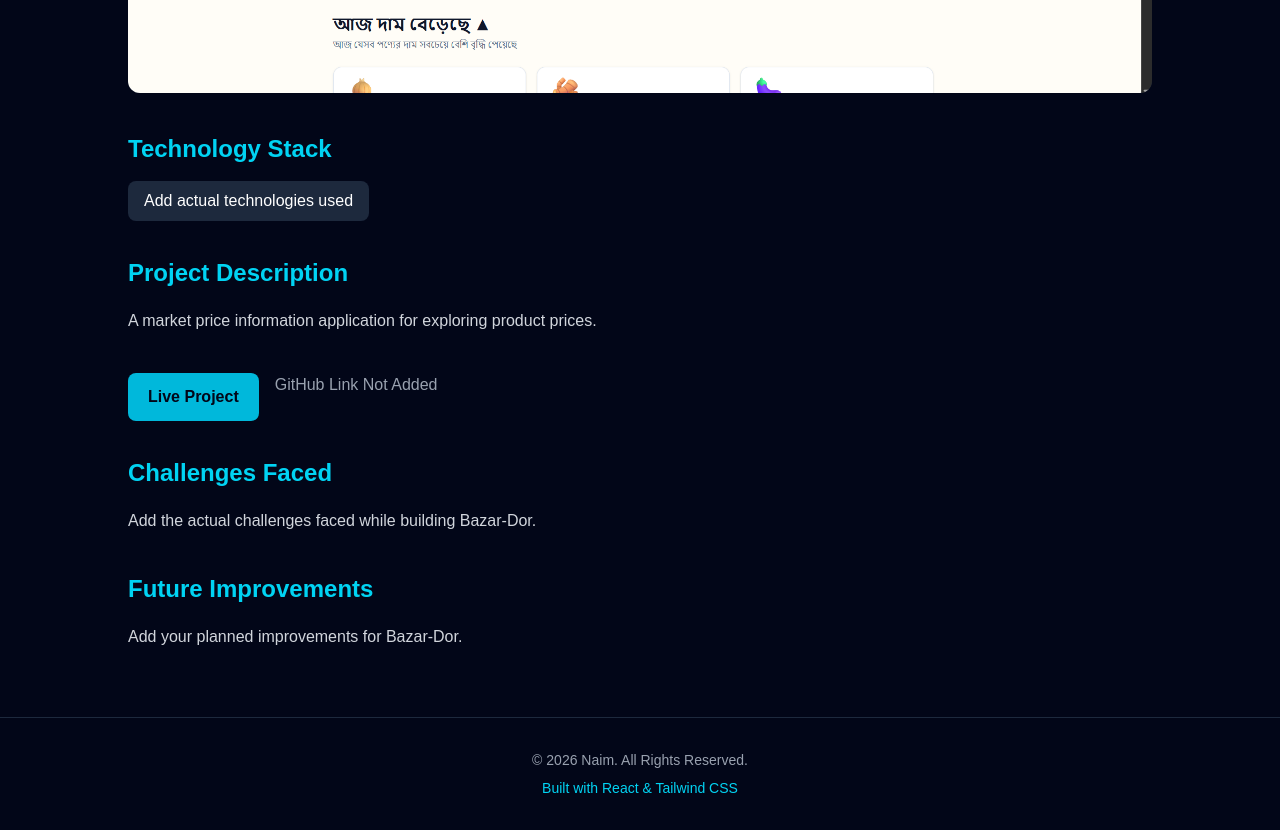
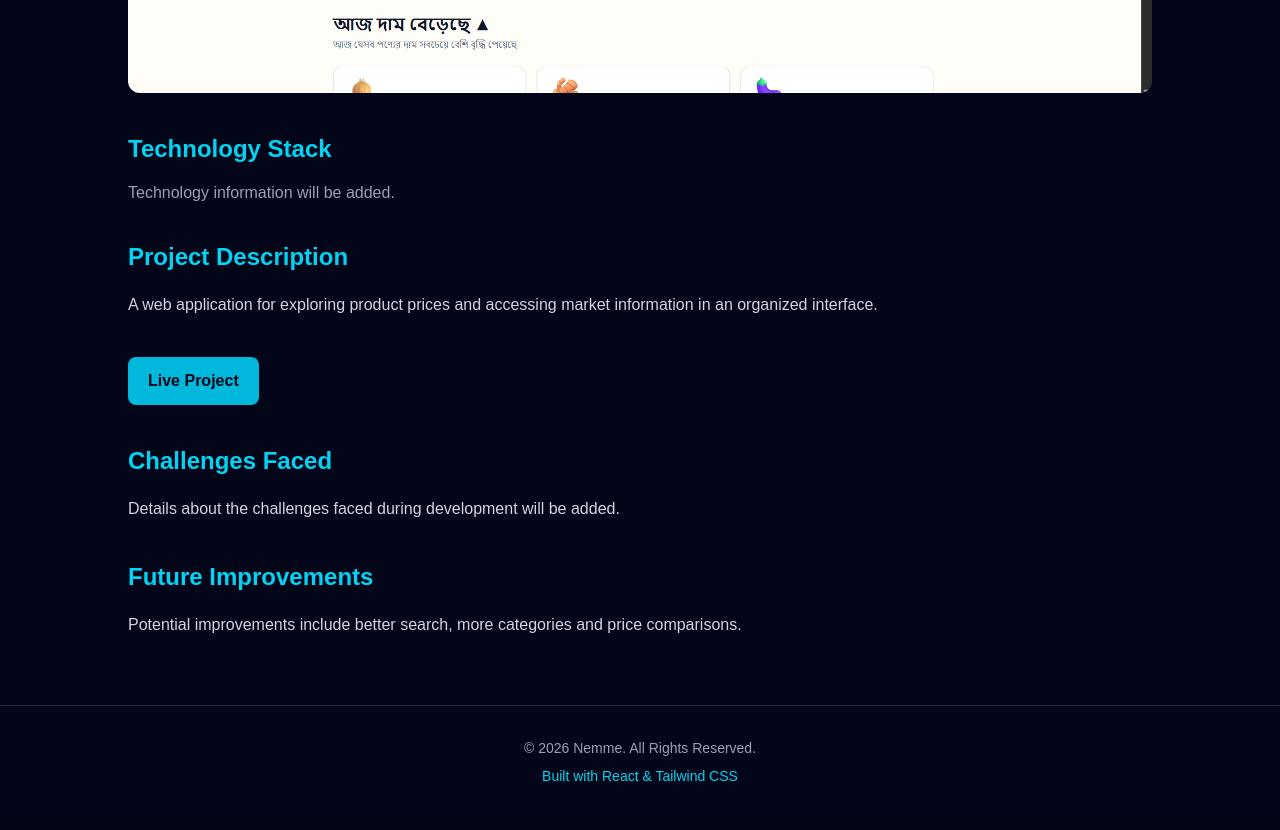
Before and after one commit to MahbubaNimmi15/my-portfolio, a React (Vite) app: page /projects/bazar-dor in a window 1280 px wide. Shown: the part 600-1430 px from the top of the page. Built offline with nearby package versions, Linux system fonts and the light colour scheme.

Commit message:
Replace Task Manager with Dev Stack project

```diff
--- a/src/App.jsx
+++ b/src/App.jsx
@@ -33,18 +33,20 @@ function App() {
 
       <Routes>
         <Route path="/" element={<Home />} />
+
         <Route
           path="/projects/:id"
           element={<ProjectDetails />}
         />
+
         <Route
           path="*"
           element={
-            <div className="min-h-screen flex flex-col items-center justify-center gap-5">
+            <div className="min-h-screen flex flex-col items-center justify-center">
               <h1 className="text-3xl font-bold">
                 404 - Page Not Found
               </h1>
-              <a href="/" className="text-cyan-400">
+              <a href="/" className="text-cyan-400 mt-5">
                 Back to Home
               </a>
             </div>
--- a/src/components/Contact.jsx
+++ b/src/components/Contact.jsx
@@ -25,7 +25,7 @@ function Contact() {
             className="flex items-center gap-3 hover:text-cyan-400 break-all"
           >
             <Mail size={23} />
-            your-email@example.com
+           mahbubanimmi1529@gmail.com
           </a>
 
           {/* Phone */}
@@ -34,7 +34,7 @@ function Contact() {
             className="flex items-center gap-3 hover:text-cyan-400"
           >
             <Phone size={23} />
-            +8801XXXXXXXXX
+            +88017155233876
           </a>
 
           {/* Social Media */}
--- a/src/components/Footer.jsx
+++ b/src/components/Footer.jsx
@@ -3,7 +3,7 @@ function Footer() {
   return (
     <footer className="bg-slate-950 border-t border-slate-800 py-8 px-5 text-center">
       <p className="text-gray-400 text-sm">
-        © {new Date().getFullYear()} Naim.
+        © {new Date().getFullYear()} Nemme.
         All Rights Reserved.
       </p>
       <p className="text-cyan-400 text-sm mt-2">
--- a/src/components/projects.jsx
+++ b/src/components/projects.jsx
@@ -7,97 +7,124 @@ export const projects = [
     name: "FitLog",
     image: "/projects/fitlog.png",
     description:
-      "A fitness tracking application for organizing and monitoring fitness activities.",
-    stack: ["Add actual technologies used"],
+      "A fitness tracking web application designed to help users organize fitness activities and track their progress.",
+    stack: [],
     liveLink: "https://fitlog-ten-ruddy.vercel.app/",
     githubLink: "",
     challenges:
-      "Add the actual challenges faced while building FitLog.",
+      "Details about the challenges faced during development will be added.",
     futurePlans:
-      "Add your planned improvements for FitLog.",
+      "Potential improvements include enhanced progress tracking and additional fitness features.",
   },
+
   {
     id: "bazar-dor",
     name: "Bazar-Dor",
     image: "/projects/bazar-dor.png",
     description:
-      "A market price information application for exploring product prices.",
-    stack: ["Add actual technologies used"],
+      "A web application for exploring product prices and accessing market information in an organized interface.",
+    stack: [],
     liveLink: "https://bazar-dor-navy.vercel.app/",
     githubLink: "",
     challenges:
-      "Add the actual challenges faced while building Bazar-Dor.",
+      "Details about the challenges faced during development will be added.",
     futurePlans:
-      "Add your planned improvements for Bazar-Dor.",
+      "Potential improvements include better search, more categories and price comparisons.",
   },
+
   {
-    id: "task-manager",
-    name: "Task Manager",
-    image: "/projects/task-manager.png",
+    id: "dev-stack",
+    name: "Dev Stack",
+    image: "/projects/dev-stack.png",
     description:
-      "A task management application for adding, completing, and deleting tasks.",
-    stack: ["React", "JavaScript", "Tailwind CSS"],
-    liveLink: "",
+      "A web application project. Its specific features and purpose will be added after reviewing the source code.",
+    stack: [],
+    liveLink: "https://dev-stack-rho.vercel.app/",
     githubLink: "",
     challenges:
-      "Managing task state and saving tasks in localStorage.",
+      "Details about the challenges faced during development will be added.",
     futurePlans:
-      "Add task editing, priorities, and deadlines.",
+      "Future improvements will be added based on the application's features.",
   },
 ];
+
+function ProjectImage({ project }) {
+  return (
+    <div className="h-52 bg-slate-700 overflow-hidden relative">
+      <img
+        src={project.image}
+        alt={`${project.name} screenshot`}
+        className="w-full h-full object-cover"
+        onError={(e) => {
+          e.currentTarget.style.display = "none";
+          e.currentTarget.nextElementSibling.style.display =
+            "flex";
+        }}
+      />
+
+      <div
+        style={{ display: "none" }}
+        className="absolute inset-0 items-center justify-center text-slate-300 text-center p-4"
+      >
+        Screenshot not found
+      </div>
+    </div>
+  );
+}
 
 function Projects() {
   return (
     <section
       id="projects"
-      className="bg-slate-950 py-20 px-5 text-white scroll-mt-24"
+      className="bg-slate-950 text-white py-20 px-5 scroll-mt-24"
     >
       <div className="max-w-6xl mx-auto">
-        <h2 className="text-4xl font-bold text-center mb-12">
+        <h2 className="text-3xl md:text-4xl font-bold text-center mb-4">
           My <span className="text-cyan-400">Projects</span>
         </h2>
+
+        <p className="text-gray-400 text-center mb-12">
+          Explore some of my recent projects.
+        </p>
 
         <div className="grid grid-cols-1 md:grid-cols-2 lg:grid-cols-3 gap-8">
           {projects.map((project) => (
             <div
               key={project.id}
-              className="bg-slate-800 rounded-2xl overflow-hidden border border-slate-700 hover:border-cyan-400 transition"
+              className="bg-slate-800 border border-slate-700 rounded-2xl overflow-hidden hover:border-cyan-400 hover:-translate-y-1 transition-all duration-300"
             >
-              <div className="h-48 bg-slate-700">
-                <img
-                  src={project.image}
-                  alt={project.name}
-                  className="w-full h-full object-cover"
-                  onError={(e) => {
-                    e.currentTarget.style.display = "none";
-                  }}
-                />
-              </div>
+              <ProjectImage project={project} />
 
               <div className="p-6">
                 <h3 className="text-xl font-bold mb-3">
                   {project.name}
                 </h3>
 
-                <p className="text-gray-300 text-sm leading-7 mb-4">
+                <p className="text-gray-300 text-sm leading-7 mb-5 min-h-28">
                   {project.description}
                 </p>
 
                 <div className="flex flex-wrap gap-2 mb-6">
-                  {project.stack.map((tech) => (
-                    <span
-                      key={tech}
-                      className="bg-slate-900 text-cyan-400 text-xs px-3 py-2 rounded-lg"
-                    >
-                      {tech}
+                  {project.stack.length > 0 ? (
+                    project.stack.map((tech) => (
+                      <span
+                        key={tech}
+                        className="bg-slate-900 text-cyan-400 text-xs px-3 py-2 rounded-lg"
+                      >
+                        {tech}
+                      </span>
+                    ))
+                  ) : (
+                    <span className="text-sm text-gray-400">
+                      Technology details coming soon
                     </span>
-                  ))}
+                  )}
                 </div>
 
                 <div className="flex flex-wrap gap-3">
                   <Link
                     to={`/projects/${project.id}`}
-                    className="bg-cyan-500 text-slate-950 px-5 py-3 rounded-lg font-semibold hover:bg-cyan-400"
+                    className="bg-cyan-500 text-slate-950 px-5 py-3 rounded-lg font-semibold hover:bg-cyan-400 transition"
                   >
                     View Details
                   </Link>
@@ -107,7 +134,7 @@ function Projects() {
                       href={project.liveLink}
                       target="_blank"
                       rel="noopener noreferrer"
-                      className="border border-cyan-400 text-cyan-400 px-5 py-3 rounded-lg"
+                      className="border border-cyan-400 text-cyan-400 px-5 py-3 rounded-lg hover:bg-cyan-400 hover:text-slate-950 transition"
                     >
                       Live Demo
                     </a>
--- a/src/pages/ProjectDetails.jsx
+++ b/src/pages/ProjectDetails.jsx
@@ -5,7 +5,9 @@ import { projects } from "../components/Projects";
 function ProjectDetails() {
   const { id } = useParams();
 
-  const project = projects.find((item) => item.id === id);
+  const project = projects.find(
+    (item) => item.id === id
+  );
 
   if (!project) {
     return (
@@ -26,7 +28,7 @@ function ProjectDetails() {
       <div className="max-w-5xl mx-auto">
         <Link
           to="/#projects"
-          className="inline-block text-cyan-400 mb-8"
+          className="inline-block text-cyan-400 mb-8 hover:underline"
         >
           ← Back to Projects
         </Link>
@@ -35,7 +37,8 @@ function ProjectDetails() {
           {project.name}
         </h1>
 
-        <div className="bg-slate-800 rounded-xl overflow-hidden mb-10">
+        {/* Project Screenshot */}
+        <div className="w-full bg-slate-800 rounded-xl overflow-hidden mb-10">
           <img
             src={project.image}
             alt={`${project.name} screenshot`}
@@ -46,8 +49,8 @@ function ProjectDetails() {
           />
         </div>
 
-        <div className="space-y-9">
-          <div>
+        {/* Technology Stack */}
+        <div className="mb-9">
           <h2 className="text-2xl font-bold text-cyan-400 mb-4">
             Technology Stack
           </h2>
@@ -57,7 +60,7 @@ function ProjectDetails() {
               {project.stack.map((tech) => (
                 <span
                   key={tech}
-                    className="bg-slate-800 px-4 py-2 rounded-lg"
+                  className="bg-slate-800 px-4 py-2 rounded-lg text-sm"
                 >
                   {tech}
                 </span>
@@ -70,64 +73,62 @@ function ProjectDetails() {
           )}
         </div>
 
-          <div>
+        {/* Description */}
+        <div className="mb-9">
           <h2 className="text-2xl font-bold text-cyan-400 mb-4">
             Project Description
           </h2>
+
           <p className="text-gray-300 leading-8">
             {project.description}
           </p>
         </div>
 
-          <div className="flex flex-wrap gap-4">
-            {project.liveLink ? (
+        {/* Links */}
+        <div className="flex flex-wrap gap-4 mb-10">
+          {project.liveLink && (
             <a
               href={project.liveLink}
               target="_blank"
               rel="noopener noreferrer"
-                className="bg-cyan-500 text-slate-950 px-5 py-3 rounded-lg font-semibold"
+              className="bg-cyan-500 text-slate-950 px-5 py-3 rounded-lg font-semibold hover:bg-cyan-400"
             >
               Live Project
             </a>
-            ) : (
-              <span className="text-gray-400">
-                Live Project Coming Soon
-              </span>
           )}
 
-            {project.githubLink ? (
+          {project.githubLink && (
             <a
               href={project.githubLink}
               target="_blank"
               rel="noopener noreferrer"
-                className="border border-cyan-400 px-5 py-3 rounded-lg"
+              className="border border-cyan-400 text-cyan-400 px-5 py-3 rounded-lg"
             >
               Client GitHub
             </a>
-            ) : (
-              <span className="text-gray-400">
-                GitHub Link Not Added
-              </span>
           )}
         </div>
 
-          <div>
+        {/* Challenges */}
+        <div className="mb-9">
           <h2 className="text-2xl font-bold text-cyan-400 mb-4">
             Challenges Faced
           </h2>
+
           <p className="text-gray-300 leading-8">
             {project.challenges}
           </p>
         </div>
 
+        {/* Future Improvements */}
         <div>
           <h2 className="text-2xl font-bold text-cyan-400 mb-4">
             Future Improvements
           </h2>
+
           <p className="text-gray-300 leading-8">
             {project.futurePlans}
           </p>
-          </div>
         </div>
       </div>
     </section>
```
Also changed, not shown: public/projects/dev-stack.png (added), public/projects/task-manager.jpg (deleted). Lines whose indentation alone changed are shown as unchanged.
